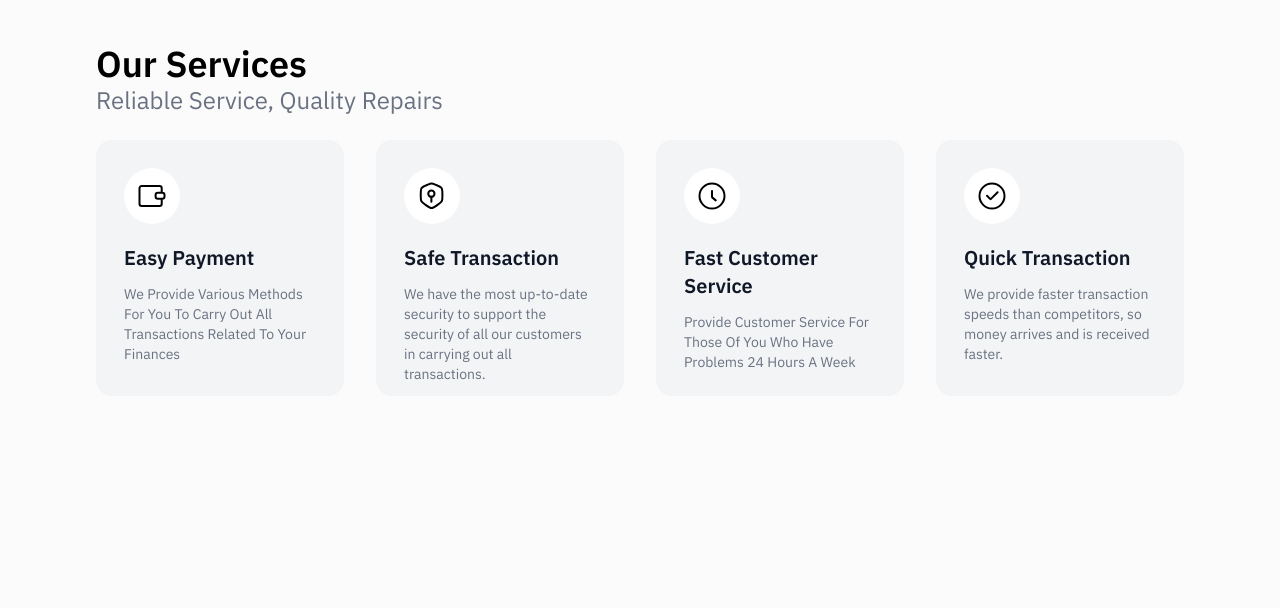
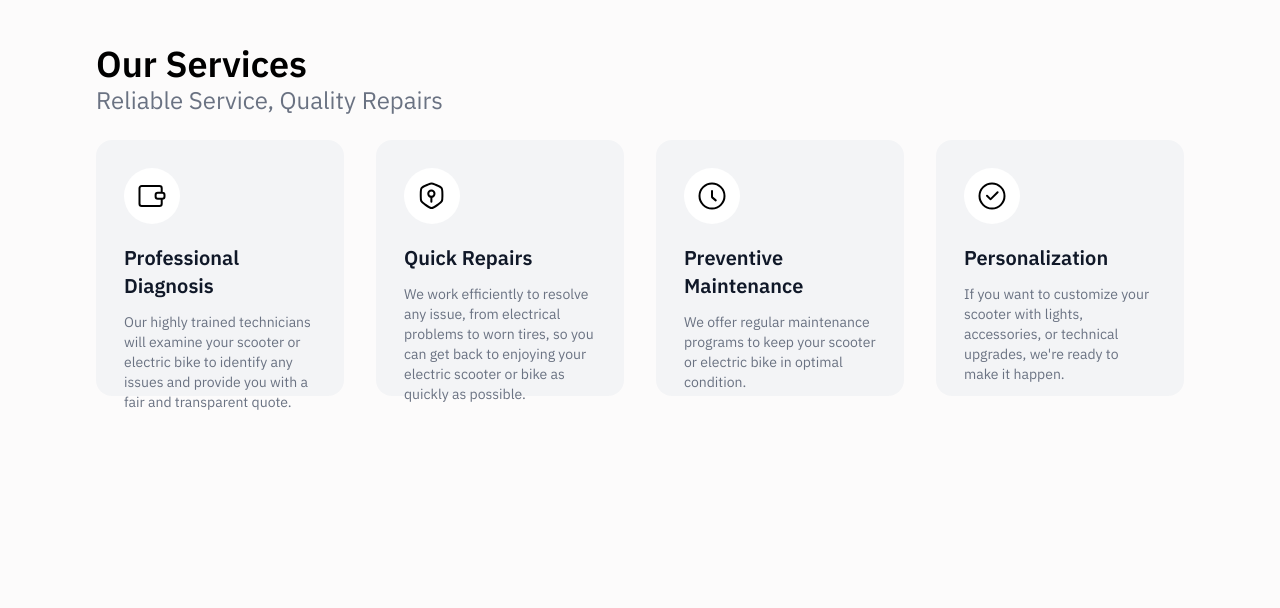
Before and after one commit to azeeezShares/teco, a Django app: page /es/ in a window 1280 px wide. Shown: the part 1151-1759 px from the top of the page. Run offline with Django 5.2, Linux system fonts and the light colour scheme; data that the repository does not hold is empty; some libraries are stand-ins or nearby versions.

Commit message:
SOME LANGUAGE CHANGES

```diff
--- a/templates/index.html
+++ b/templates/index.html
@@ -159,11 +159,11 @@
                         </div>
                         <h4
                             class="text-xl font-semibold text-gray-900 mb-3 capitalize transition-all duration-500 group-hover:text-black">
-                            {% trans "Easy Payment" %}
+                            {% trans "Professional Diagnosis" %}
                         </h4>
                         <p
                             class="text-sm font-normal text-gray-500 transition-all duration-500 leading-5 group-hover:text-black">
-                            {% trans "We Provide Various Methods For You To Carry Out All Transactions Related To Your Finances" %}
+                            {% trans "Our highly trained technicians will examine your scooter or electric bike to identify any issues and provide you with a fair and transparent quote." %}
                         </p>
                     </div>
                     <div
@@ -180,11 +180,11 @@
                         </div>
                         <h4
                             class="text-xl font-semibold text-gray-900 mb-3 capitalize transition-all duration-500 group-hover:text-black">
-                            {% trans "Safe Transaction" %}
+                            {% trans "Quick Repairs" %}
                         </h4>
                         <p
                             class="text-sm font-normal text-gray-500 transition-all duration-500 leading-5 group-hover:text-black">
-                            {% trans "We have the most up-to-date security to support the security of all our customers in carrying out all transactions." %}
+                            {% trans "We work efficiently to resolve any issue, from electrical problems to worn tires, so you can get back to enjoying your electric scooter or bike as quickly as possible." %}
                         </p>
                     </div>
                     <div
@@ -201,11 +201,11 @@
                         </div>
                         <h4
                             class="text-xl font-semibold text-gray-900 mb-3 capitalize transition-all duration-500 group-hover:text-black">
-                            {% trans "Fast Customer Service " %}
+                            {% trans "Preventive Maintenance" %}
                         </h4>
                         <p
                             class="text-sm font-normal text-gray-500 transition-all duration-500 leading-5 group-hover:text-black">
-                            {% trans "Provide Customer Service For Those Of You Who Have Problems 24 Hours A Week" %}
+                            {% trans "We offer regular maintenance programs to keep your scooter or electric bike in optimal condition." %}
                         </p>
                     </div>
                     <div
@@ -222,11 +222,11 @@
                         </div>
                         <h4
                             class="text-xl font-semibold text-gray-900 mb-3 capitalize transition-all duration-500 group-hover:text-black">
-                            {% trans "Quick Transaction" %}
+                            {% trans "Personalization" %}
                         </h4>
                         <p
                             class="text-sm font-normal text-gray-500 transition-all duration-500 leading-5 group-hover:text-black">
-                            {% trans "We provide faster transaction speeds than competitors, so money arrives and is received faster." %}
+                            {% trans "If you want to customize your scooter with lights, accessories, or technical upgrades, we're ready to make it happen." %}
                         </p>
                     </div>
                 </div>
```
Also changed, not shown: locale/es/LC_MESSAGES/django.po.
